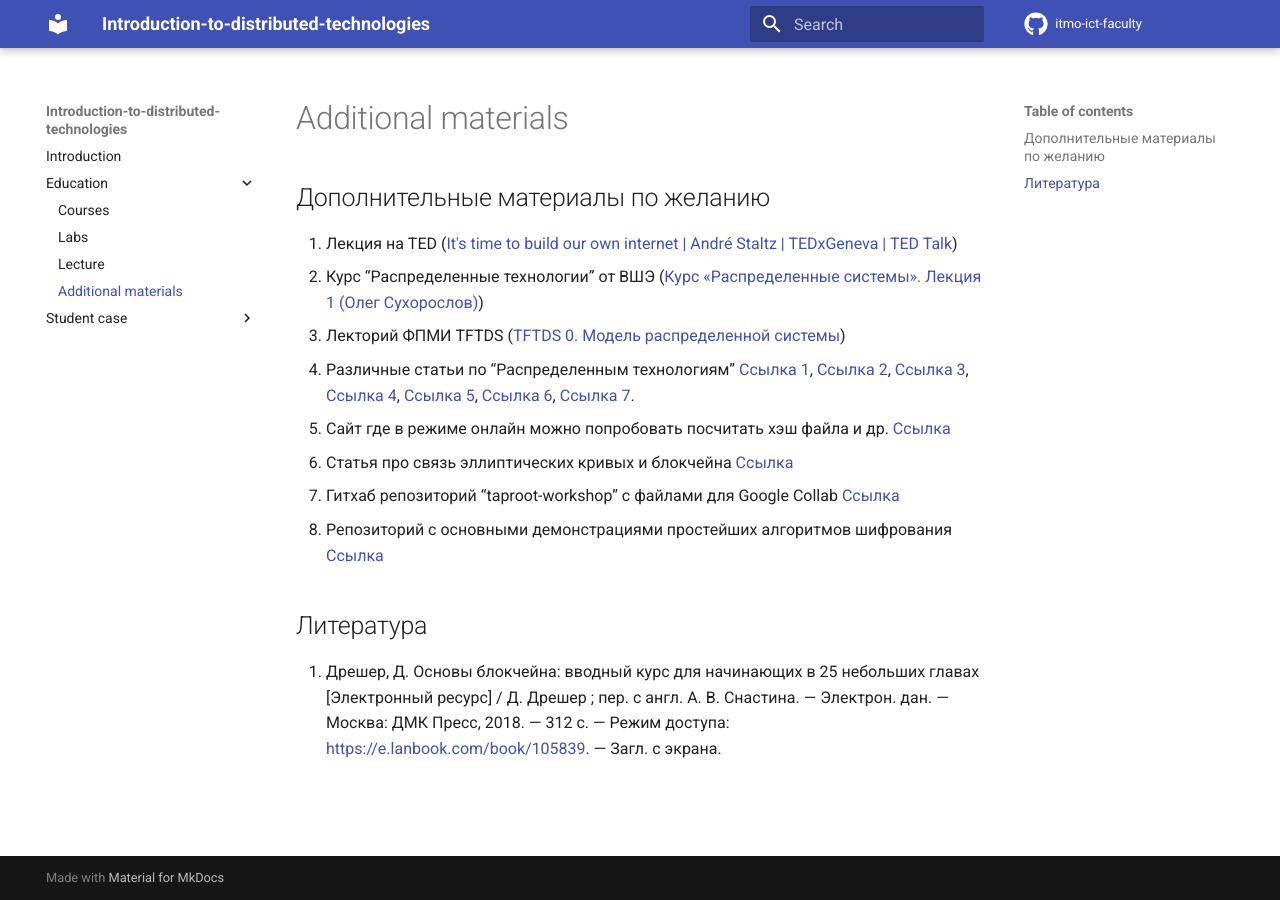
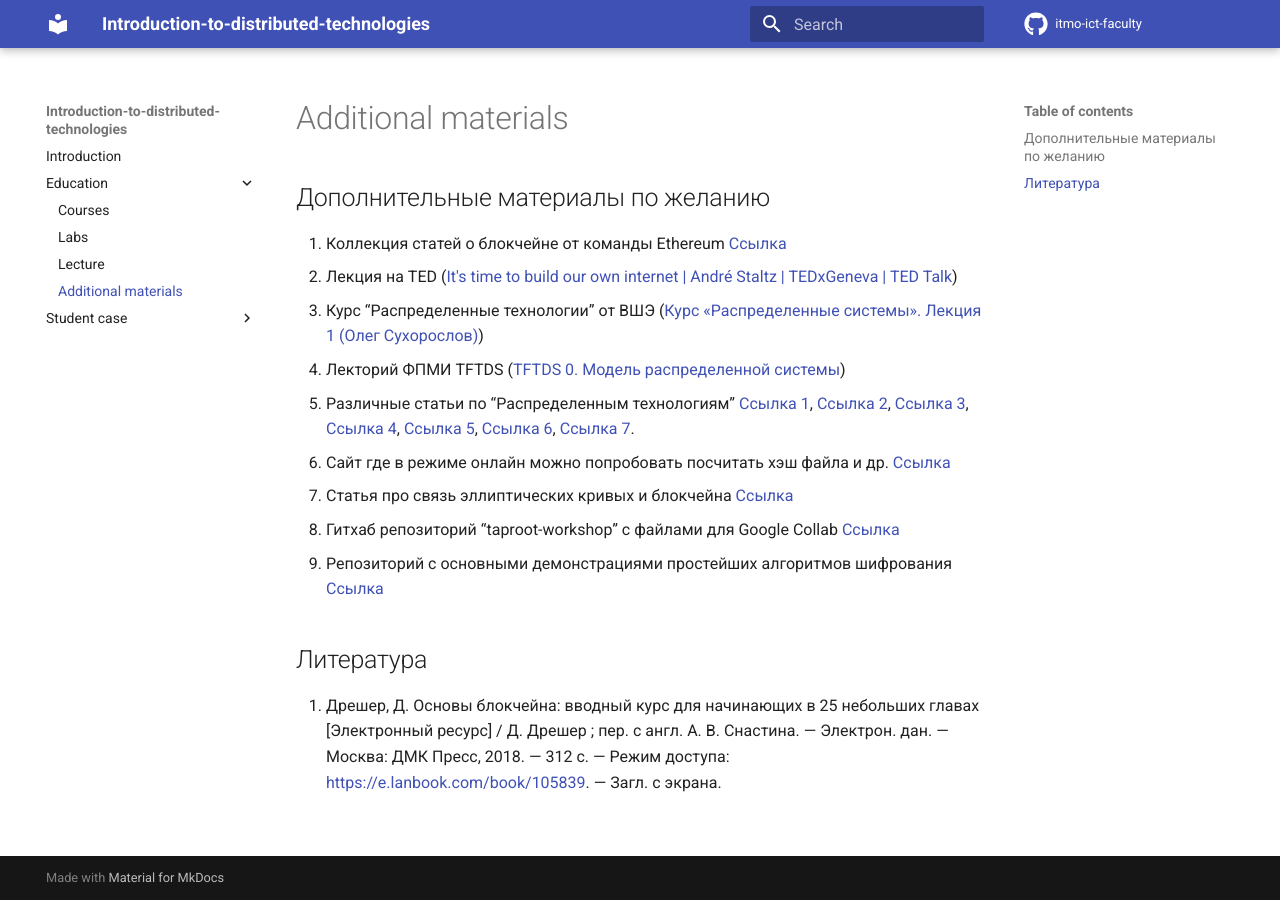
Before and after one commit to itmo-ict-faculty/introduction-to-distributed-technologies, an MkDocs documentation site: the page built from docs/education/additional_materials.md, in a window 1280 px wide. Built offline with MkDocs 1.6.1 and Material for MkDocs 9.7.7, drawn with Linux system fonts in a browser that asks for light colours; comment, search, counter and statistics services are not loaded.

```diff
--- a/docs/education/additional_materials.md
+++ b/docs/education/additional_materials.md
@@ -1,12 +1,13 @@
 ## Дополнительные материалы по желанию
-1. Лекция на TED ([It's time to build our own internet | André Staltz | TEDxGeneva | TED Talk](http://ted.com/talks/andre_staltz_it_s_time_to_build_our_own_internet?language=en))
-2. Курс “Распределенные технологии” от ВШЭ ([Курс «Распределенные системы». Лекция 1 (Олег Сухорослов)](https://www.youtube.com/watch?v=RGIf5vMoIm4&list=PLEqoHzpnmTfAW2gYw2R80EmGDwWqUR9mD))
-3. Лекторий ФПМИ TFTDS ([TFTDS 0. Модель распределенной системы](https://www.youtube.com/watch?v=HJaI4lCgPCs&list=PL4_hYwCyhAvZaJ3CJlGo9FxOTA2bS1YyN&index=1))
-4. Различные статьи по “Распределенным технологиям”  [Ссылка 1](https://ds.cs.luc.edu/issues/issues.html), [Ссылка 2](https://www.researchgate.net/publication/322814035_Open_Issues_and_Security_Challenges_of_Data_Communication_Channels_in_Distributed_Internet_of_Things_IoT_A_Survey), [Ссылка 3](https://www.cybok.org/media/downloads/Distributed_Systems_Security_issue_1.0.pdf), [Ссылка 4](https://research.google/research-areas/distributed-systems-and-parallel-computing/), [Ссылка 5](https://phdprojects.org/phd-research-topic-parallel-distributed-systems/), [Ссылка 6](https://research.web3.foundation/en/latest/index.html), [Ссылка 7](https://notes.ethereum.org/@ethsg/rkxpeG0ff?type=view).
-5. Сайт где в режиме онлайн можно попробовать посчитать хэш файла и др. [Ссылка](https://andersbrownworth.com/blockchain/hash)
-6. Статья про связь эллиптических кривых и блокчейна [Ссылка](https://fangpenlin.com/posts/2019/10/07/elliptic-curve-cryptography-explained/)
-7. Гитхаб репозиторий “taproot-workshop” с файлами для Google Collab [Ссылка](https://github.com/bitcoinops/taproot-workshop/tree/Colab)
-8. Репозиторий с основными демонстрациями простейших алгоритмов шифрования [Ссылка](https://github.com/serengil/crypto/tree/master/python/classical)
+1. Коллекция статей о блокчейне от команды Ethereum [Cсылка](https://ethereum.org/en/learn/)
+2. Лекция на TED ([It's time to build our own internet | André Staltz | TEDxGeneva | TED Talk](http://ted.com/talks/andre_staltz_it_s_time_to_build_our_own_internet?language=en))
+3. Курс “Распределенные технологии” от ВШЭ ([Курс «Распределенные системы». Лекция 1 (Олег Сухорослов)](https://www.youtube.com/watch?v=RGIf5vMoIm4&list=PLEqoHzpnmTfAW2gYw2R80EmGDwWqUR9mD))
+4. Лекторий ФПМИ TFTDS ([TFTDS 0. Модель распределенной системы](https://www.youtube.com/watch?v=HJaI4lCgPCs&list=PL4_hYwCyhAvZaJ3CJlGo9FxOTA2bS1YyN&index=1))
+5. Различные статьи по “Распределенным технологиям”  [Ссылка 1](https://ds.cs.luc.edu/issues/issues.html), [Ссылка 2](https://www.researchgate.net/publication/322814035_Open_Issues_and_Security_Challenges_of_Data_Communication_Channels_in_Distributed_Internet_of_Things_IoT_A_Survey), [Ссылка 3](https://www.cybok.org/media/downloads/Distributed_Systems_Security_issue_1.0.pdf), [Ссылка 4](https://research.google/research-areas/distributed-systems-and-parallel-computing/), [Ссылка 5](https://phdprojects.org/phd-research-topic-parallel-distributed-systems/), [Ссылка 6](https://research.web3.foundation/en/latest/index.html), [Ссылка 7](https://notes.ethereum.org/@ethsg/rkxpeG0ff?type=view).
+6. Сайт где в режиме онлайн можно попробовать посчитать хэш файла и др. [Ссылка](https://andersbrownworth.com/blockchain/hash)
+7. Статья про связь эллиптических кривых и блокчейна [Ссылка](https://fangpenlin.com/posts/2019/10/07/elliptic-curve-cryptography-explained/)
+8. Гитхаб репозиторий “taproot-workshop” с файлами для Google Collab [Ссылка](https://github.com/bitcoinops/taproot-workshop/tree/Colab)
+9. Репозиторий с основными демонстрациями простейших алгоритмов шифрования [Ссылка](https://github.com/serengil/crypto/tree/master/python/classical)
 
 
 ## Литература
```
Also changed, not shown: docs/index.md (+4 -4 lines).
